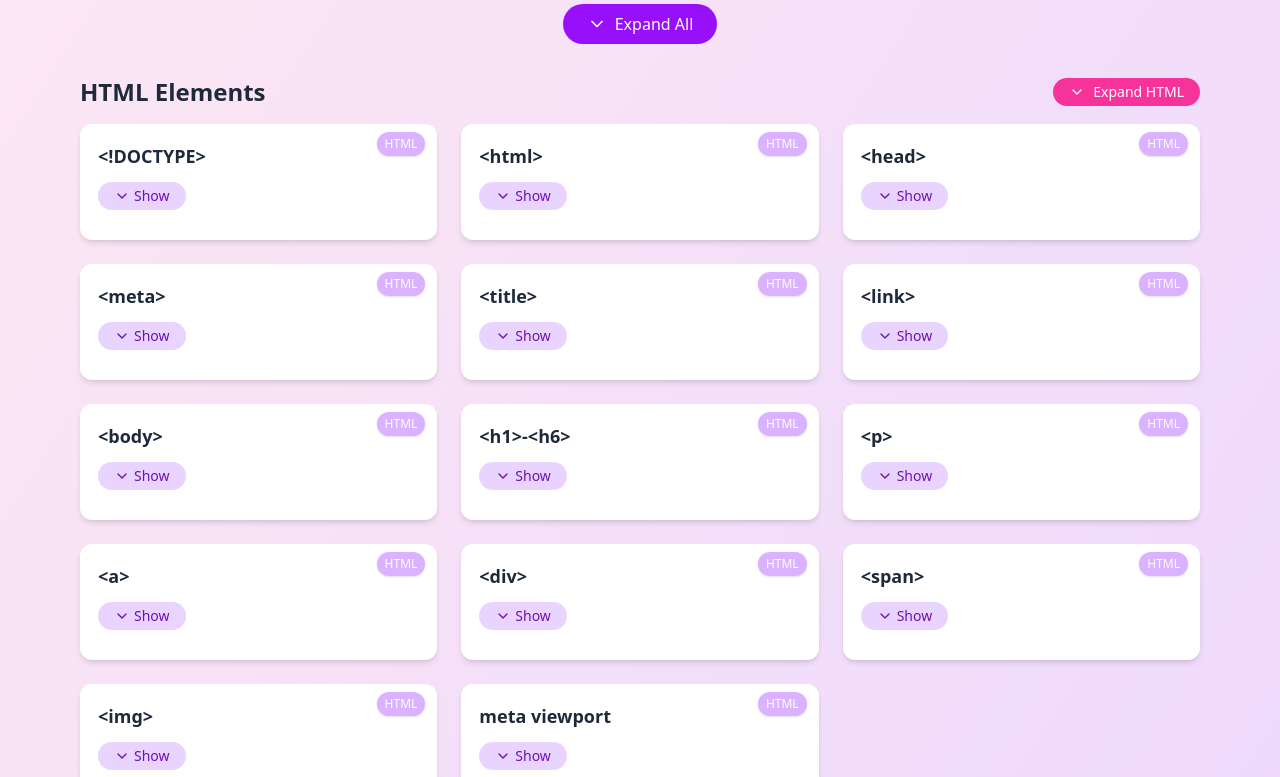
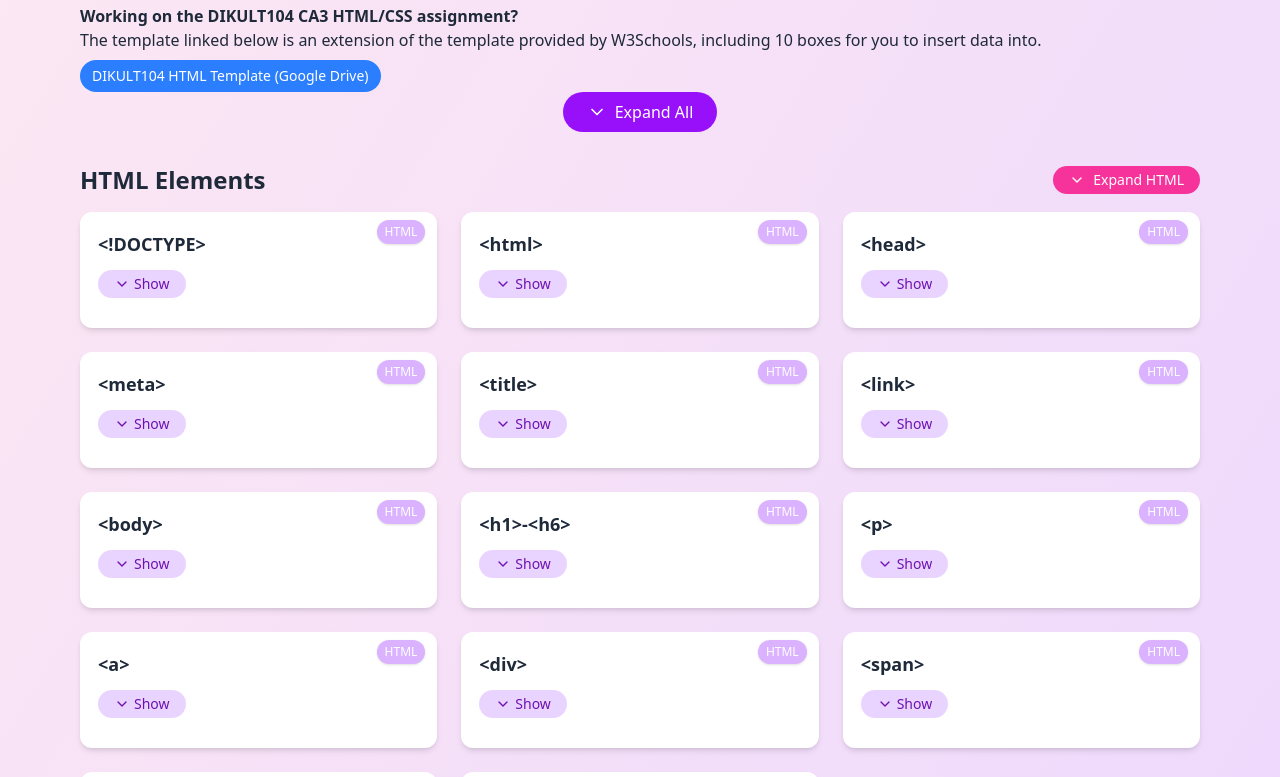
Before and after one commit to isak-dombestein/learn.dombesteindata.net, an Astro site: page /html-css in a window 1280 px wide. Shown: the part 100-877 px from the top of the page. Built offline with nearby package versions, Linux system fonts and the light colour scheme; Astro itself is replaced by a stand-in of ours.

Commit message:
Added template button
Button to download template for ca3 from google drive

```diff
--- a/src/pages/html-css.astro
+++ b/src/pages/html-css.astro
@@ -10,6 +10,18 @@ import HoverCardGroup from "../components/HoverCardGroup.jsx";
   <body class="bg-gradient-to-br from-pink-100 to-purple-200 dark:from-gray-900 dark:to-gray-800 text-gray-800 dark:text-gray-100 min-h-screen font-sans">
     <main class="max-w-6xl mx-auto px-4 py-10">
       <h1 class="text-4xl font-bold mb-6">HTML & CSS Elements Reference</h1>
+      <p><b>Working on the DIKULT104 CA3 HTML/CSS assignment?</b>
+      <br />
+      The template linked below is an extension of the template provided by W3Schools, including 10 boxes for you to insert data into.
+      </p>
+      <a
+        href="https://drive.google.com/file/d/1GE5YA5phWxcHCIg9O52e1dT0aEu-GyF9/view?usp=sharing"
+        target="_blank"
+        rel="noopener noreferrer"
+        class="inline-flex mt-2 items-center px-3 py-1.5 text-sm font-medium bg-blue-500 text-white rounded-full hover:bg-blue-600 transition"
+        >
+        DIKULT104 HTML Template (Google Drive)
+        </a>
       <HoverCardGroup client:only="react" />
     </main>
   </body>
```
